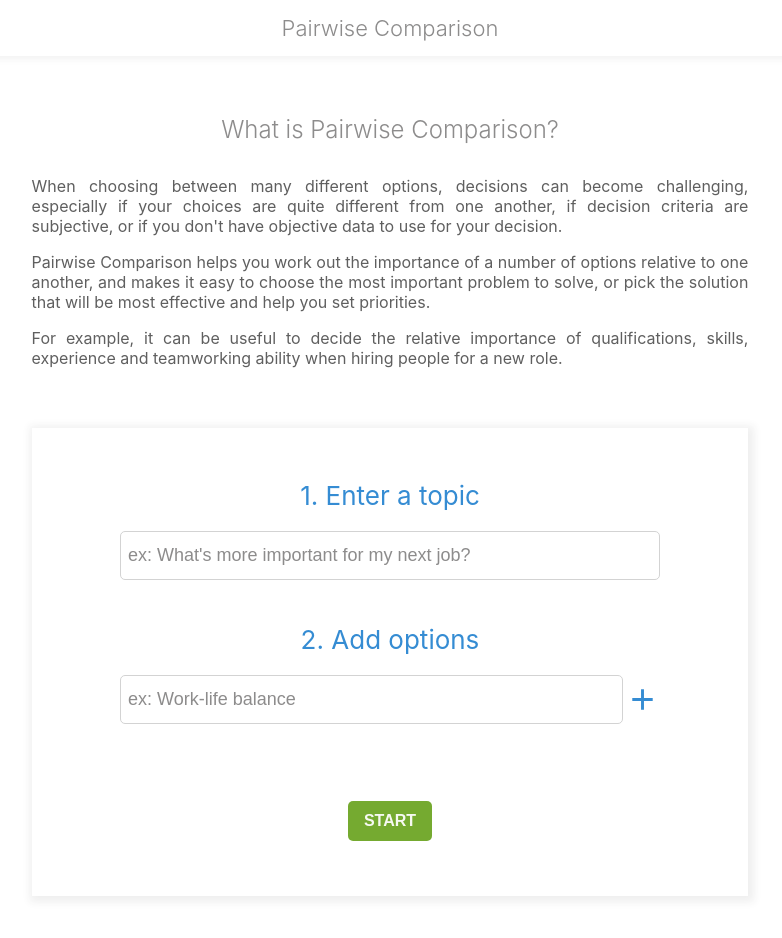
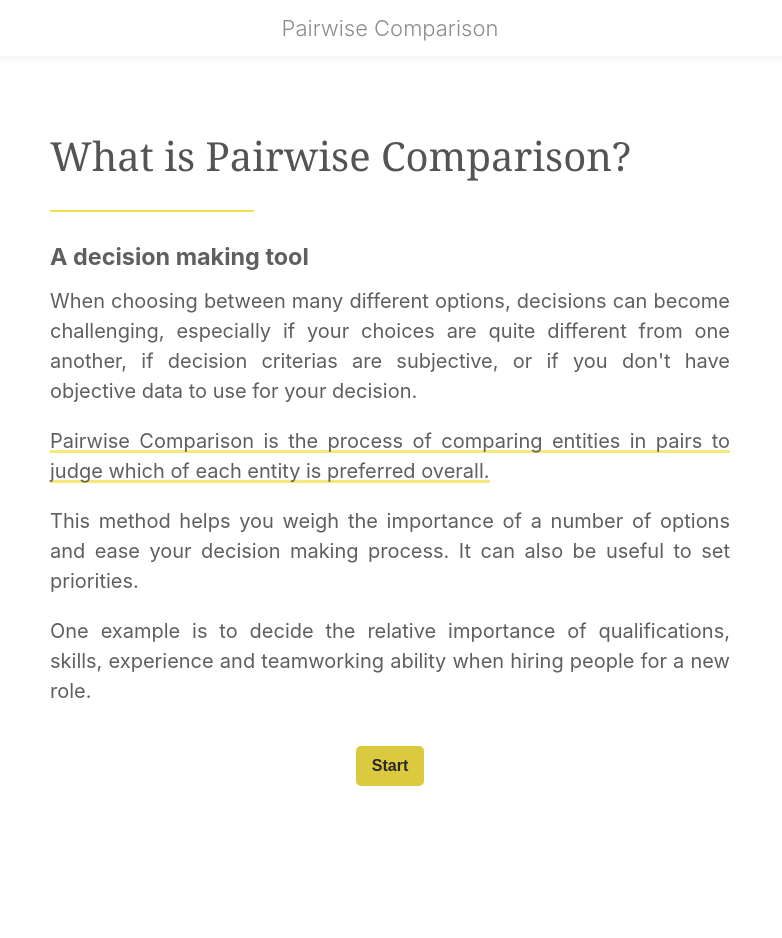
Before and after one commit to mariannefabre/pairwise-ranking-app, a React (Create React App) app: page / in a window 1280 px wide. Shown: the top 938 px of the page, without its empty margins (250-1032 px from the left). After the commit the page ends 910 px from the top, so only its background shows below. Built offline with nearby package versions, Linux system fonts and the light colour scheme.

Commit message:
Add react router

```diff
--- a/package.json
+++ b/package.json
@@ -12,6 +12,7 @@
     "react": "^17.0.1",
     "react-dom": "^17.0.1",
     "react-redux": "^7.2.2",
+    "react-router-dom": "^5.2.0",
     "react-scripts": "4.0.2",
     "redux": "^4.0.5",
     "web-vitals": "^1.0.1"
--- a/public/index.html
+++ b/public/index.html
@@ -3,7 +3,7 @@
   <head>
     <meta charset="utf-8" />
     <link rel="icon" href="%PUBLIC_URL%/favicon.ico" />
-    <meta name="viewport" content="width=device-width, initial-scale=1" />
+    <meta name="viewport" content="width=device-width, initial-scale=1, maximum-scale=1" />
     <meta name="theme-color" content="#000000" />
     <meta
       name="Pairwise ranking tool"
--- a/src/App.js
+++ b/src/App.js
@@ -2,26 +2,24 @@ import { useSelector } from "react-redux";
 import "./styles.css";
 import Choice from "./components/Choice";
 import Ranking from "./components/Ranking";
+import { BrowserRouter as Router, Switch, Route } from "react-router-dom";
 import Form from "./components/Form";
-import Introduction from "./components/Introduction";
+import Home from "./components/Home";
 
 function App() {
   const survey = useSelector((state) => state.survey);
 
   return (
-    <div className="App">
-
-      <h1>Pairwise Comparison</h1>
-
-      {!survey.isSurveyStarted && !survey.isSurveyFinished && (
-        <div>
-          <Introduction />
-          <Form />
-        </div>
-      )}
-      {survey.isSurveyStarted && !survey.isSurveyFinished && <Choice />}
-      {survey.isSurveyFinished && <Ranking />}
-    </div>
+    <Router>
+      <div className="App">
+        <h1>Pairwise Comparison</h1>
+        <Switch>
+          <Route exact path="/" component={Home} />
+          <Route exact path="/form" component={Form} />
+          <Route exact path="/questionnaire" component={survey.isSurveyFinished ? Ranking : Choice} />
+        </Switch>
+      </div>
+    </Router>
   );
 }
 
--- a/src/components/Form.js
+++ b/src/components/Form.js
@@ -3,6 +3,7 @@ import "../styles.css";
 import AddIcon from "@material-ui/icons/Add";
 import OptionList from "./OptionList";
 import { useEffect } from "react";
+import { Link } from "react-router-dom";
 
 const Form = () => {
   const dispatch = useDispatch();
@@ -17,11 +18,12 @@ const Form = () => {
   }, []);
 
   const startSurvey = (e) => {
-    e.preventDefault();
+
     if (options.length > 1 && topicInput.value.trim()) {
       dispatch({ type: "ADD_TOPIC", topic: topicInput.value });
       dispatch({ type: "START_QUESTIONNAIRE", options });
-      console.log();
+    }else {
+      e.preventDefault();
     }
   };
   const handleClick = (value) => {
@@ -75,10 +77,11 @@ const Form = () => {
         </div>
       </div>
       <OptionList />
-
-      <button type="submit" id="start-button" className="main-button button">
-        START
-      </button>
+      <Link to="/questionnaire"  onClick={startSurvey}>
+        <button type="submit" id="start-button" className="main-button button">
+          Start
+        </button>
+      </Link>
     </form>
   );
 };
--- /dev/null
+++ b/src/components/Home.js
@@ -0,0 +1,64 @@
+import { useDispatch } from "react-redux";
+import {Link} from "react-router-dom";
+
+const Home = () => {
+  const dispatch = useDispatch();
+
+
+  const handleCreateNew = () => {
+    dispatch({ type: "CREATE_NEW_QUESTIONNAIRE" });
+
+  };
+
+  const handleSeeExample = () => {
+  };
+
+  return (
+    <div className="home">
+      <h2 className="title">What is Pairwise Comparison?</h2>
+      <div className="separator" />
+      <h3>A decision making tool</h3>
+      <p>
+        When choosing between many different options, decisions can become
+        challenging, especially if your choices are quite different from one
+        another, if decision criterias are subjective, or if you don't have
+        objective data to use for your decision.
+      </p>
+      <p>
+        <span className="underline">
+          <a
+            title="Wikipedia: Pairwise Comparison"
+            href="https://en.wikipedia.org/wiki/Pairwise_comparison"
+            target="_blank"
+            rel="noreferrer"
+          >
+            Pairwise Comparison is the process of comparing entities in pairs to
+            judge which of each entity is preferred overall.
+          </a>
+        </span>
+      </p>
+      <p>
+        This method helps you weigh the importance of a number of options and
+        ease your decision making process. It can also be useful to set
+        priorities.{" "}
+      </p>
+      <p>
+        One example is to decide the relative importance of qualifications,
+        skills, experience and teamworking ability when hiring people for a new
+        role.
+      </p>
+{/*       <button className="button home-button" onClick={handleSeeExample}>
+        <Link to="/form">
+        See example
+        </Link>
+      </button> */}
+      <button className="button home-button" onClick={handleCreateNew}>
+      <Link to="/form">
+        Start
+        </Link>
+      </button>
+    </div>
+  );
+};
+
+export default Home;
--- a/src/components/Introduction.js
+++ /dev/null
@@ -1,19 +0,0 @@
-
-
-const Introduction = () => {
-
-  return (
-    <div className="introduction">
-      <h2>What is Pairwise Comparison?</h2>
-      <p>When choosing between many different options, decisions can become challenging, especially if your choices are quite different from one another, if decision criteria are subjective, or if you don't have objective data to use for your decision.</p>
-      <p>Pairwise Comparison helps you work out the importance of a number of options relative to one another, and makes it easy to choose the most important problem to solve, or pick the solution that will be most effective and help you set priorities.</p>
-      <p>For example, it can be useful to decide the relative importance of qualifications, skills, experience and teamworking ability when hiring people for a new role.</p>
-{/*       <h2>How to use the tool?</h2>
-      <p className="instructions">1. Enter the topic of your decision.</p>
-      <p className="instructions">2. Add options you want to compare to the list.</p>
-      <p className="instructions">3. Start the questionnaire.</p> */}
-    </div>
-  )
-}
-
-export default Introduction;
--- a/src/components/Navigation.js
+++ b/src/components/Navigation.js
@@ -1,13 +1,15 @@
 import NavigateBeforeIcon from "@material-ui/icons/NavigateBefore";
 import NavigateNextIcon from "@material-ui/icons/NavigateNext";
 import { useDispatch } from "react-redux";
+import { useHistory } from "react-router-dom";
 
 const Navigation = ({ currentChoice, choices, numberOfQuestions }) => {
   const dispatch = useDispatch();
+  const history = useHistory();
 
   const handlePrevQuestion = () => {
     if (currentChoice === 0) {
-      dispatch({ type: "GO_TO_HOMEPAGE" });
+      history.push("/form");
     }
     dispatch({
       type: "PREVIOUS_QUESTION",
--- a/src/components/Ranking.js
+++ b/src/components/Ranking.js
@@ -3,6 +3,7 @@ import "../styles.css";
 import ThumbUpIcon from "@material-ui/icons/ThumbUp";
 import ThumbDownIcon from "@material-ui/icons/ThumbDown";
 import ReplayIcon from '@material-ui/icons/Replay';
+import {Link} from "react-router-dom";
 
 const Ranking = () => {
   const topic = useSelector((state) => state.topic);
@@ -65,9 +66,9 @@ const Ranking = () => {
       </table>
       <div className="flex-column">
       <ReplayIcon id="icon" className="replay-button" onClick={handleRetakeTest}/>
-      <button className="button main-button" onClick={handleCreateNew}>
+      <Link to="/form"><button className="button main-button" onClick={handleCreateNew}>
         New Questionnaire
-      </button>
+      </button></Link>
       </div>
     </div>
     </div>
--- a/src/reducers/survey.js
+++ b/src/reducers/survey.js
@@ -49,12 +49,6 @@ const survey = (
         ...state,
         isSurveyFinished: true,
       };
-    case "GO_TO_HOMEPAGE":
-      return {
-        ...state,
-        isSurveyStarted: false,
-        isSurveyFinished: false,
-      };
     case "CREATE_NEW_QUESTIONNAIRE":
       return {
         ...state,
--- a/src/styles.css
+++ b/src/styles.css
@@ -1,7 +1,7 @@
 #root {
   --main-bg-color: #ffffffee;
   --second-color: #358cd3;
-  --third-color: rgba(101, 160, 23, 0.89);
+  --third-color:#358cd3;
   --text-color: #5f5f5f;
   --outline-color: rgb(141, 140, 140);
   background-color: var(--main-bg-color);
@@ -52,45 +52,79 @@ h2 {
   color: var(--outline-color);
 }
 
+h3 {
+  margin-top: 30px;
+  margin-bottom: -5px;
+  text-align: left;
+}
+a,
+a:link,
+a:visited,
+a:hover,
+a:active {
+  color: inherit;
+  text-decoration: inherit;
+  font-weight: inherit;
+}
 /* INTRODUCTION */
 
-.introduction {
-  width: 85vw;
-  font-size: 0.8rem;
-  margin: 60px auto;
+.home {
+  text-align: center;
+  max-width: 680px;
+  font-size: 1rem;
+  margin: 5vh 24px;
+  display: block;
 }
-.introduction p {
-  text-align: justify;
+.title {
+  text-align: left;
+  font-family: Georgia, "Times New Roman", Times, serif;
+  font-size: 2rem;
+  color: rgb(85, 84, 84);
 }
 
-@media only screen and (min-width: 500px) {
-  .introduction {
-    width: 85vw;
-  }
+.separator {
+  margin-top: -5px;
+  height: 1.8px;
+  background: linear-gradient(
+    to right,
+    rgba(243, 223, 73, 1),
+    rgba(243, 223, 73, 1) 30%,
+    var(--main-bg-color) 30%
+  );
 }
-@media only screen and (min-width: 700px) {
-  .introduction {
-    width: 75vw;
-  }
+.home p {
+  text-align: justify;
+  line-height: 30px;
 }
-@media only screen and (min-width: 1200px) {
-  .introduction {
-    width: 56vw;
-  }
+
+.underline {
+  cursor: pointer;
+  background-image: linear-gradient(
+    180deg,
+    rgba(243, 223, 73, 0.712) 0%,
+    rgba(243, 223, 73, 0.774) 100%
+  );
+  background-repeat: no-repeat;
+  background-size: 100% 0.2em;
+  background-position: 0 105%;
+  transition: background-size 0.25s ease-in;
+}
+.underline:hover {
+  background-size: 100% 88%;
 }
 
 /* FORM VIEW */
 
 .form {
   box-shadow: 2px 2px 8px 4px rgb(50 50 50 / 8%);
-  padding: 40px 15px;
+  padding: 40px 20px;
   margin: 50px auto;
 }
 
 @media only screen and (min-width: 900px) {
   .form {
     max-width: 750px;
-    padding: 40px 25px;
+    padding: 40px 35px;
   }
 }
 .field-container {
@@ -98,8 +132,8 @@ h2 {
 }
 
 .form-label {
-  font-size: 1.3em;
-  color: var(--second-color);
+  font-size: 1.2em;
+  color: var(--text-color);
 }
 
 .form-tab {
@@ -121,7 +155,7 @@ h2 {
 }
 
 input {
-  font-size: 0.9rem;
+  font-size: 0.8rem;
   height: 45px;
   border: none;
   border-radius: 5px;
@@ -154,9 +188,6 @@ input:focus::placeholder {
   box-shadow: 2px 2px 8px 2px rgb(50 50 50 / 8%);
   transition: all 0.1s;
 }
-.form-input:focus {
-  box-shadow: 0 0 5px var(--second-color);
-}
 
 /* BUTTONS */
 
@@ -164,10 +195,9 @@ input:focus::placeholder {
   cursor: pointer;
   padding: 0 15px;
   font-size: 0.8rem;
-  margin: 15px;
   height: 40px;
   border: 1.5px solid transparent;
-  font-weight: 550;
+  margin: 20px 10px;
   border-radius: 5px;
 }
 .button:focus {
@@ -198,6 +228,20 @@ input:focus::placeholder {
   background-color: var(--main-bg-color);
   transition: all 0.2s ease-in-out;
   border: 1.5px solid var(--second-color);
+}
+.home-button {
+  background:  rgb(219, 201, 62);
+  color: rgb(41,41,41);
+  font-weight: 700;
+}
+.home-button:active {
+  box-shadow: 0 0 10px  rgb(219, 201, 62);
+}
+.home-button:hover {
+  color: rgb(219, 201, 62);
+  background-color: var(--main-bg-color);
+  transition: all 0.2s ease-in-out;
+  border: 1.5px solid  rgb(219, 201, 62);
 }
 
 /* OPTIONS LIST */
```
Also changed, not shown: src/util/sessionStorage.js (+0 -19 lines), 2 other files (tests, documents, lock files or other folders).
